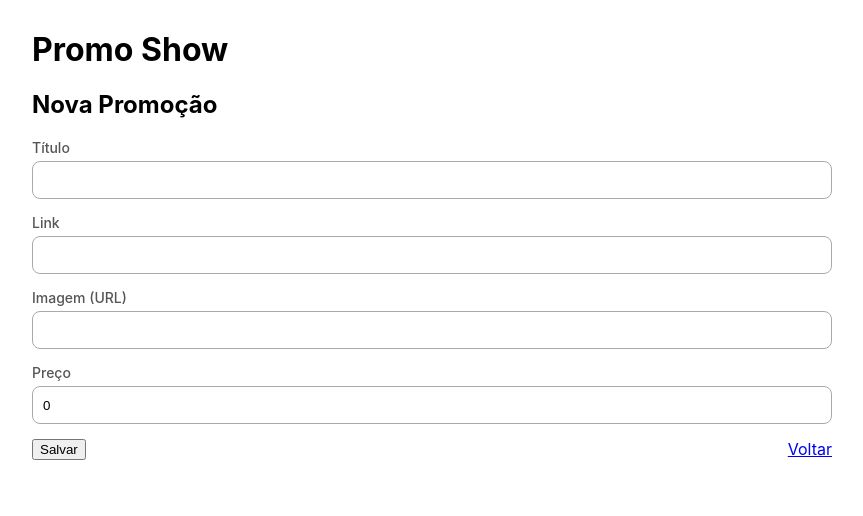
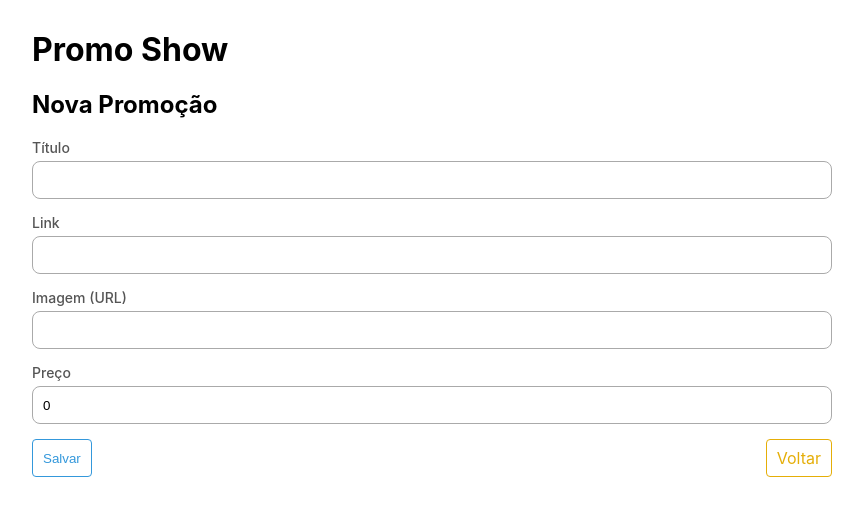
Before and after one commit to fernandojsilvasenac/list-reactjs-promotions, a React (Create React App) app: page /create in a window 1280 px wide. Shown: the top 516 px of the page, without its empty margins (208-1071 px from the left). Built offline with nearby package versions, Linux system fonts and the light colour scheme.

Commit message:
added UI/Button and All Buttons updated

```diff
--- a/src/components/Promotion/Card/Card.jsx
+++ b/src/components/Promotion/Card/Card.jsx
@@ -1,6 +1,8 @@
 import React from 'react';
 import card from './card.module.css';
 import { Link } from 'react-router-dom';
+import UIButton from 'components/UI/Button/Button';
+
 
 function PromotionCard({promotion}) {
 
@@ -22,14 +24,21 @@ function PromotionCard({promotion}) {
                 {promotion.comments.length}{' '}
                 {promotion.comments.length >1 ? 'Comentários' : 'Comentário'}
             </div>
-            <a
+            <UIButton
+            component="a"
             href={promotion.url}
+            target="_blank"
             rel="noopener"
-            className={card.promotionCardLink}
             >
                 IR PARA O SITE
-            </a>
-            <Link to={`/edit/${promotion.id}`}>Editar</Link>
+            </UIButton>
+            <UIButton
+                component={Link}
+                to={`/edit/${promotion.id}`}
+                className={card.promotionCardButton}
+            >
+                Editar
+            </UIButton>
         </footer>
        </div>
       </div>
--- a/src/components/Promotion/Card/card.module.css
+++ b/src/components/Promotion/Card/card.module.css
@@ -62,3 +62,16 @@
     padding: 8px 10px;
     white-space: nowrap;
 }
+
+/* .promotionCardButton {
+    border: 1px solid #3498db;
+    border-radius: 4px;
+    color:#3498db;
+    text-decoration: none;
+    padding: 8px 10px;
+    margin-left: 10px;
+} */
+
+.promotionCardButton {
+    margin-left: 10px;
+}
--- a/src/components/Promotion/Form/Form.jsx
+++ b/src/components/Promotion/Form/Form.jsx
@@ -2,6 +2,7 @@ import React, { useState, useEffect } from 'react';
 import axios from 'axios';
 import { useParams, useNavigate, Link } from 'react-router-dom';
 import formCss from './Form.module.css';
+import UIButton from 'components/UI/Button/Button';
 
 //2
 const initialValue = {
@@ -23,7 +24,7 @@ const PromotionForm = ( {id}) =>{
 
     // const { id } = useParams();
     //5
-    console.log(id)
+    // console.log(id)
 
     //6
     useEffect(() => {
@@ -95,8 +96,8 @@ const PromotionForm = ( {id}) =>{
                 <input id="price" name="price" type="number" step="any" onChange={onChange}  value={values.price}/> {/**value={values.price} */}
               </div>
               <div className={formCss.promotionFormGroupBtn}>
-                <button type="submit">Salvar</button>
-                <Link to="/">Voltar</Link>
+                <UIButton type="submit" component="button">Salvar</UIButton>
+                <UIButton to="/" component={Link} theme="bordered-warning">Voltar</UIButton>
               </div>
             </form>
            )}
--- a/src/components/Promotion/Search/Search.jsx
+++ b/src/components/Promotion/Search/Search.jsx
@@ -3,6 +3,8 @@ import searchCss from './Search.module.css';
 import axios from 'axios';
 import PromotionList from '../List/List';
 import { Link } from 'react-router-dom';
+import UIButton from 'components/UI/Button/Button';
+
 
 const PromotionSearch = () =>{
 
@@ -31,7 +33,7 @@ const PromotionSearch = () =>{
         <>
           <header className={searchCss.promotionSearchHeader}>
             <h1>Promo Show</h1>
-            <Link to="/create">Nova Promoção</Link>
+            <UIButton to="/create" component={Link} theme="contained-success">Nova Promoção</UIButton>
           </header>
           <input
             type="search"
--- /dev/null
+++ b/src/components/UI/Button/Button.css
@@ -0,0 +1,44 @@
+.uiButton{
+    /* remove o valor default que vier */
+    background-color: unset;
+    /* ou */
+    /* background-color: transparent; */
+    /* border: 1px solid #3498db; */
+    border-radius: 4px;
+    /* color:#3498db; */
+    text-decoration: none;
+    padding: 8px 10px;
+    /* margin-left: 10px; */
+    /* para não quebrar a linha */
+    white-space: nowrap;
+
+}
+
+.uiButton--bordered-primary{
+    color:#3498db;
+    border: 1px solid #3498db;
+
+}
+
+.uiButton--contained-success{
+    color:#fff;
+    background-color: #2ecc71;
+    border: 1px solid #2ecc71;
+}
+
+.uiButton--bordered-warning{
+    color:#e5ae08;
+    border: 1px solid #e5ae08;
+}
+
+.uiButton--contained-warning{
+    color:#fff;
+    background-color: #e5ae08;
+    border: 1px solid #e5ae08;
+}
+
+.uiButton--contained-primary{
+    color:#fff;
+    background-color: #3498db;
+    border: 1px solid #3498db;
+}
--- a/src/components/UI/Button/Button.jsx
+++ b/src/components/UI/Button/Button.jsx
@@ -1,28 +1,28 @@
 import React from 'react';
-import formCss from './Button.module.css';
+// import button from './Button.module.css';
+import './Button.css'
+const UIButton = ({ children, className, component: Component, theme, ...restProps}) => {
 
-const UIButton = ({
-  children,
-  className
-//   component: Component,
-//   theme,
-//   ...restProps
-}) => {
+  // 1 children
+  // 2 component
+  // 3 className, criado para passar parâmetro para o margin-left e/ou outras propriedades css
+  // 3.1 tirar o margin-left do css
+  // 3.2 defaultProps
+  // 4 ...restProps propriedades geral do component que vier por parâmetro, por exemplo <a href></a>, button
+  // Button Nova promoção no Search
+  // Button Salvar no Form
+  // 5 theme
   return (
-    // <Component
-    //   className={`ui-button ui-button--${theme} ${className}`}
-    //   {...restProps}
-    // >
-
-      {children}
-    // </Component>
+      <Component className={`uiButton uiButton--${theme} ${className}`} {...restProps}>
+        {children}
+      </Component>
   );
 };
 
 UIButton.defaultProps = {
-  component: 'a',
+  Component:'a',
   className: '',
-  theme: 'bordered-blue',
+  theme: 'bordered-primary',
 };
 
 export default UIButton;
--- a/src/components/UI/Button/Button.module.css
+++ b/src/components/UI/Button/Button.module.css
@@ -0,0 +1,15 @@
+.uiButton{
+    /* remove o valor default que vier */
+    background-color: unset;
+    /* ou */
+    /* background-color: transparent; */
+    border: 1px solid #3498db;
+    border-radius: 4px;
+    color:#3498db;
+    text-decoration: none;
+    padding: 8px 10px;
+    /* margin-left: 10px; */
+    /* para não quebrar a linha */
+    white-space: nowrap;
+
+}
```
